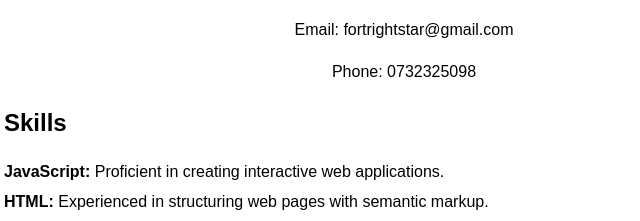
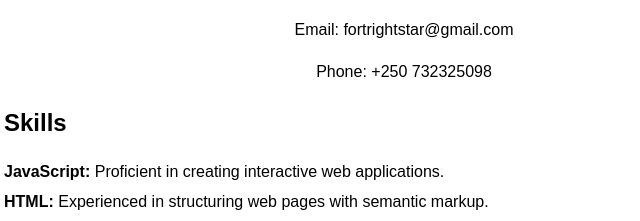
Before and after one commit to FORTNIGHT-3/my-profile.com, a plain HTML site: page index.html in a window 1280 px wide. Shown: the part 1212-1433 px from the top of the page, 236-876 px from the left. Drawn offline with Linux system fonts and the light colour scheme.

Commit message:
Update index.html

```diff
--- a/index.html
+++ b/index.html
@@ -146,7 +146,7 @@
             <h2>Contact Me</h2>
             <div class="contact-info">
                 <p>Email: fortrightstar@gmail.com</p>
-                <p>Phone: 0732325098</p>
+                <p>Phone: +250 732325098</p>
             </div>
 
             <div class="skills">
```
